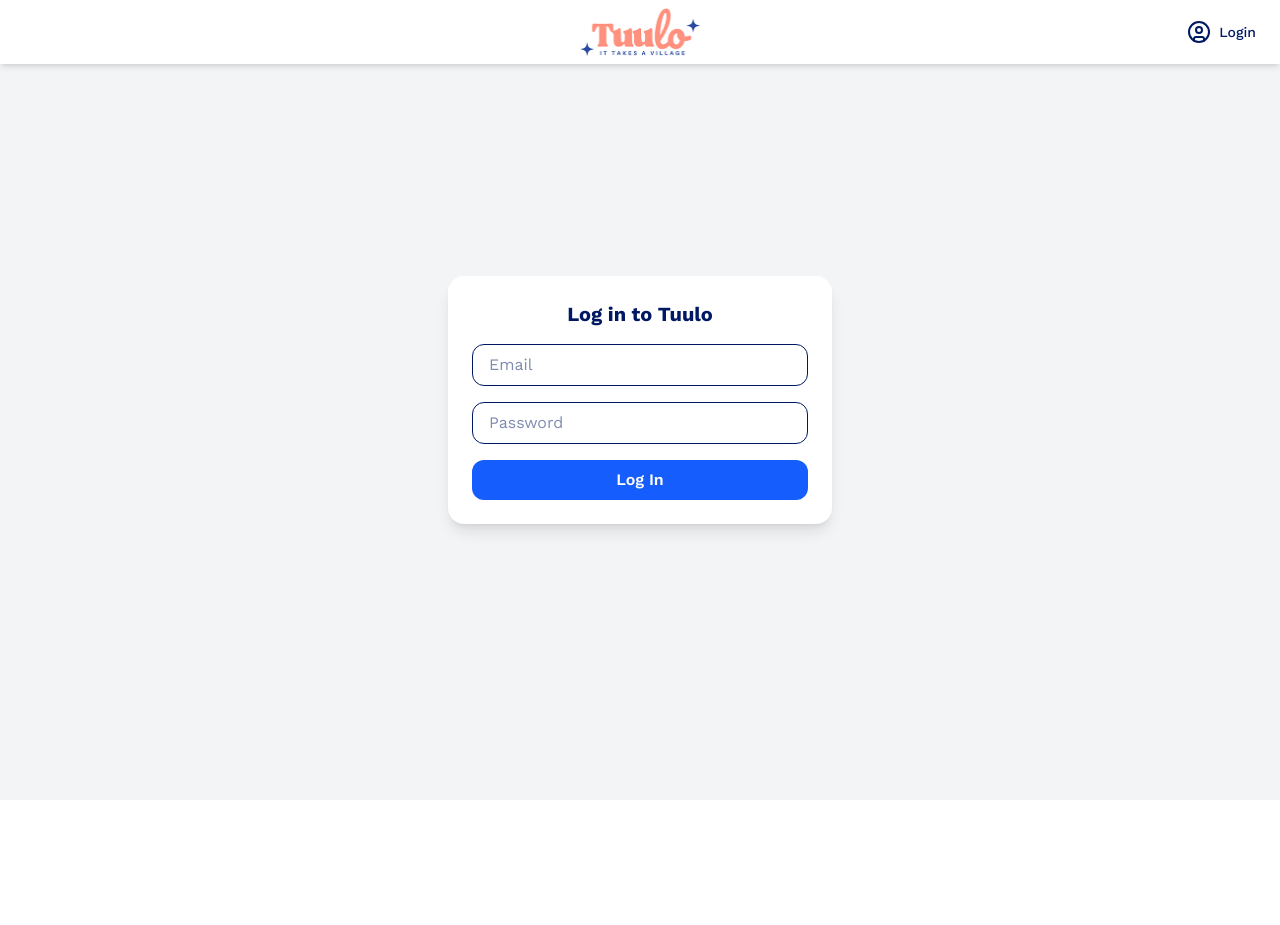
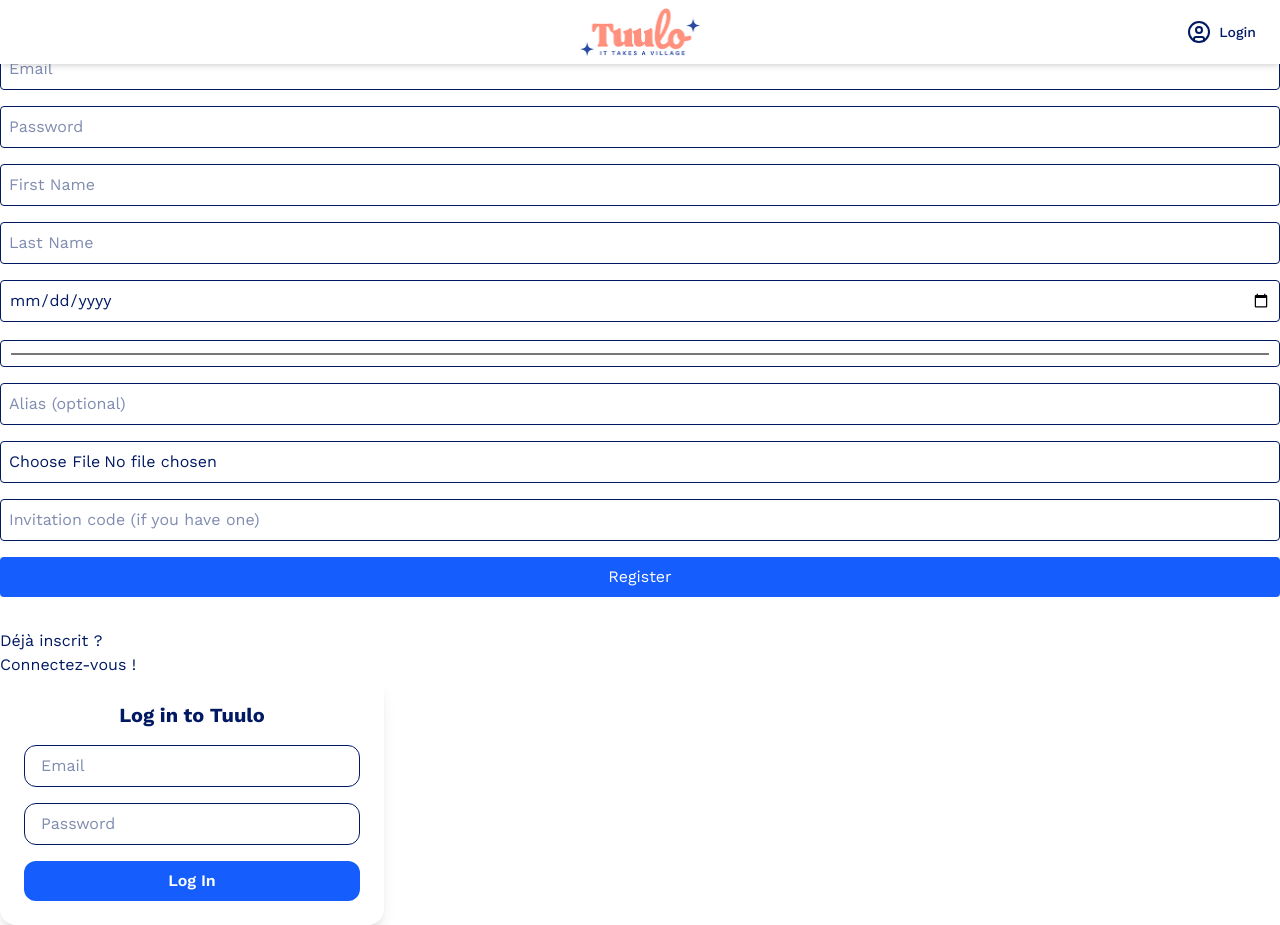
Before and after one commit to Caro-CP3o/tuulo-front, a Next.js app: page /login in a window 1280 px wide. Before the commit the page ends 800 px from the top, so only its background shows below. Built offline with nearby package versions, Linux system fonts and the light colour scheme; no server answers.

Commit message:
fix: component login form

```diff
--- /dev/null
+++ b/src/app/components/forms/LoginForm.tsx
@@ -0,0 +1,68 @@
+"use client";
+
+import { useState } from "react";
+import { login } from "@/lib/api";
+
+export default function LoginForm() {
+  const [form, setForm] = useState({ email: "", password: "" });
+  const [error, setError] = useState<string | null>(null);
+  const [loading, setLoading] = useState(false);
+
+  const handleChange = (e: React.ChangeEvent<HTMLInputElement>) => {
+    setForm((prev) => ({ ...prev, [e.target.name]: e.target.value }));
+  };
+
+  const handleSubmit = async (e: React.FormEvent) => {
+    e.preventDefault();
+    setLoading(true);
+    setError(null);
+
+    try {
+      await login(form);
+      window.location.href = "/home"; // reload to reflect auth state
+    } catch (err) {
+      if (err instanceof Error) {
+        setError(err.message);
+      } else {
+        setError("An unknown error occurred.");
+      }
+    } finally {
+      setLoading(false);
+    }
+  };
+
+  return (
+    <form
+      onSubmit={handleSubmit}
+      className="bg-white p-6 rounded-2xl shadow-lg w-full max-w-sm space-y-4"
+    >
+      <h2 className="text-xl font-bold text-center">Log in to Tuulo</h2>
+      {error && <p className="text-red-600 text-sm text-center">{error}</p>}
+      <input
+        type="email"
+        name="email"
+        value={form.email}
+        onChange={handleChange}
+        placeholder="Email"
+        required
+        className="w-full px-4 py-2 border rounded-xl"
+      />
+      <input
+        type="password"
+        name="password"
+        value={form.password}
+        onChange={handleChange}
+        placeholder="Password"
+        required
+        className="w-full px-4 py-2 border rounded-xl"
+      />
+      <button
+        type="submit"
+        className="w-full py-2 bg-blue-600 text-white font-semibold rounded-xl hover:bg-blue-700 transition"
+        disabled={loading}
+      >
+        {loading ? "Logging in…" : "Log In"}
+      </button>
+    </form>
+  );
+}
--- a/src/app/login/page.tsx
+++ b/src/app/login/page.tsx
@@ -1,75 +1,95 @@
-"use client";
-
-import { useState } from "react";
-// import { useRouter } from "next/navigation";
-import { login } from "@/lib/api";
-// import { login } from "../../../../lib/api";
+import LoginForm from "../components/forms/LoginForm";
+import RegisterForm from "../components/forms/RegisterForm";
 
 export default function LoginPage() {
-  // const router = useRouter();
-  const [form, setForm] = useState({ email: "", password: "" });
-  const [error, setError] = useState<string | null>(null);
-  const [loading, setLoading] = useState(false);
-
-  const handleChange = (e: React.ChangeEvent<HTMLInputElement>) => {
-    setForm((prev) => ({ ...prev, [e.target.name]: e.target.value }));
-  };
-
-  const handleSubmit = async (e: React.FormEvent) => {
-    e.preventDefault();
-    setLoading(true);
-    setError(null);
-
-    try {
-      // await login(form);
-      // router.push(uth/home-family");
-      await login(form);
-      window.location.href = "/home"; // reloads the page to give access to cookie ?
-    } catch (err) {
-      if (err instanceof Error) {
-        setError(err.message);
-      } else {
-        setError("An unknown error occurred.");
-      }
-    } finally {
-      setLoading(false);
-    }
-  };
-
   return (
-    <div className="min-h-screen flex items-center justify-center bg-gray-100 px-4">
-      <form
-        onSubmit={handleSubmit}
-        className="bg-white p-6 rounded-2xl shadow-lg w-full max-w-sm space-y-4"
-      >
-        <h2 className="text-xl font-bold text-center">Log in to Tuulo</h2>
-        {error && <p className="text-red-600 text-sm text-center">{error}</p>}
-        <input
-          type="email"
-          name="email"
-          value={form.email}
-          onChange={handleChange}
-          placeholder="Email"
-          required
-          className="w-full px-4 py-2 border rounded-xl"
-        />
-        <input
-          type="password"
-          name="password"
-          value={form.password}
-          onChange={handleChange}
-          placeholder="Password"
-          required
-          className="w-full px-4 py-2 border rounded-xl"
-        />
-        <button
-          type="submit"
-          className="w-full py-2 bg-blue-600 text-white font-semibold rounded-xl hover:bg-blue-700 transition"
-          disabled={loading}
-        >
-          {loading ? "Logging in…" : "Log In"}
-        </button>
-      </form>
+    <div className="space-y-8">
+      <div>
+        <h1>Nouveau ?</h1>
+        <h2>Inscrivez-vous et rejoignez la grande famille de Tuulo !</h2>
+        <RegisterForm />
+      </div>
+      <div className="">
+        <h1>Déjà inscrit ?</h1>
+        <h2>Connectez-vous !</h2>
+        <LoginForm />
+      </div>
     </div>
   );
 }
+
+// "use client";
+
+// import { useState } from "react";
+// // import { useRouter } from "next/navigation";
+// import { login } from "@/lib/api";
+// // import { login } from "../../../../lib/api";
+
+// export default function LoginPage() {
+//   // const router = useRouter();
+//   const [form, setForm] = useState({ email: "", password: "" });
+//   const [error, setError] = useState<string | null>(null);
+//   const [loading, setLoading] = useState(false);
+
+//   const handleChange = (e: React.ChangeEvent<HTMLInputElement>) => {
+//     setForm((prev) => ({ ...prev, [e.target.name]: e.target.value }));
+//   };
+
+//   const handleSubmit = async (e: React.FormEvent) => {
+//     e.preventDefault();
+//     setLoading(true);
+//     setError(null);
+
+//     try {
+//       // await login(form);
+//       // router.push(uth/home-family");
+//       await login(form);
+//       window.location.href = "/home"; // reloads the page to give access to cookie ?
+//     } catch (err) {
+//       if (err instanceof Error) {
+//         setError(err.message);
+//       } else {
+//         setError("An unknown error occurred.");
+//       }
+//     } finally {
+//       setLoading(false);
+//     }
+//   };
+
+//   return (
+//     <div className="min-h-screen flex items-center justify-center bg-gray-100 px-4">
+//       <form
+//         onSubmit={handleSubmit}
+//         className="bg-white p-6 rounded-2xl shadow-lg w-full max-w-sm space-y-4"
+//       >
+//         <h2 className="text-xl font-bold text-center">Log in to Tuulo</h2>
+//         {error && <p className="text-red-600 text-sm text-center">{error}</p>}
+//         <input
+//           type="email"
+//           name="email"
+//           value={form.email}
+//           onChange={handleChange}
+//           placeholder="Email"
+//           required
+//           className="w-full px-4 py-2 border rounded-xl"
+//         />
+//         <input
+//           type="password"
+//           name="password"
+//           value={form.password}
+//           onChange={handleChange}
+//           placeholder="Password"
+//           required
+//           className="w-full px-4 py-2 border rounded-xl"
+//         />
+//         <button
+//           type="submit"
+//           className="w-full py-2 bg-blue-600 text-white font-semibold rounded-xl hover:bg-blue-700 transition"
+//           disabled={loading}
+//         >
+//           {loading ? "Logging in…" : "Log In"}
+//         </button>
+//       </form>
+//     </div>
+//   );
+// }
```
